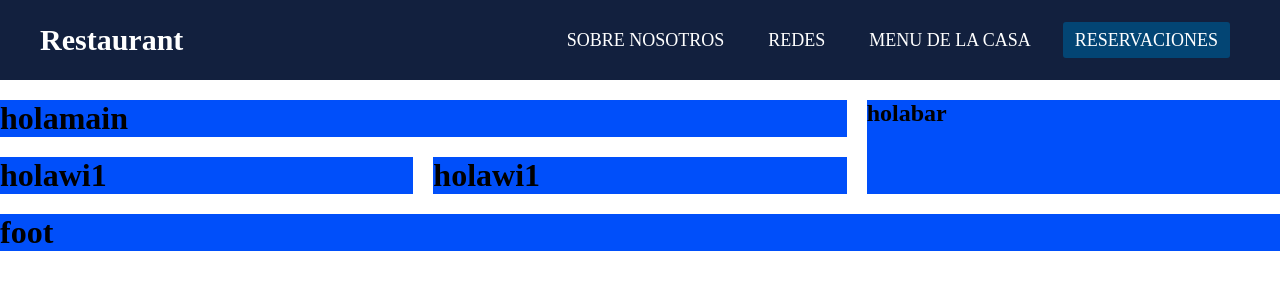
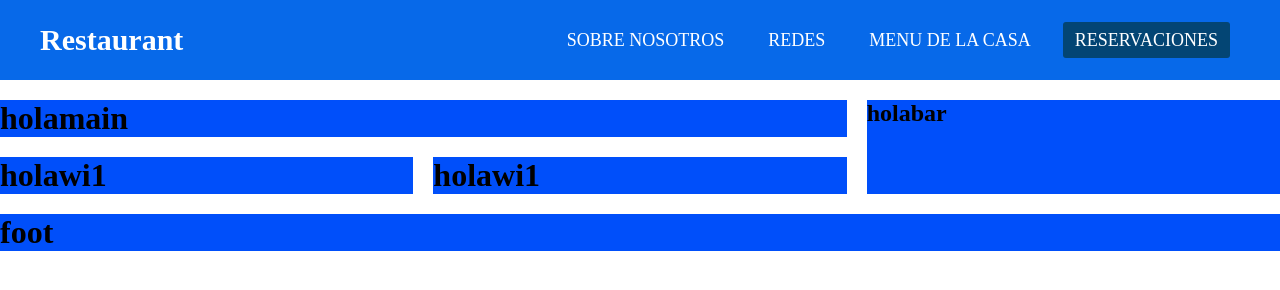
Before and after one commit to diogenes-omar-lora/Restaurant, a plain HTML site: page index.html in a window 1280 px wide. Drawn offline with Linux system fonts and the light colour scheme.

Commit message:
backgroud

```diff
--- a/estilos/CssIndex.css
+++ b/estilos/CssIndex.css
@@ -19,7 +19,6 @@
 }
 .container .header{
     grid-area: header;
-    background: #12203e;
 }
 .container .main{
     grid-area: main;
```
